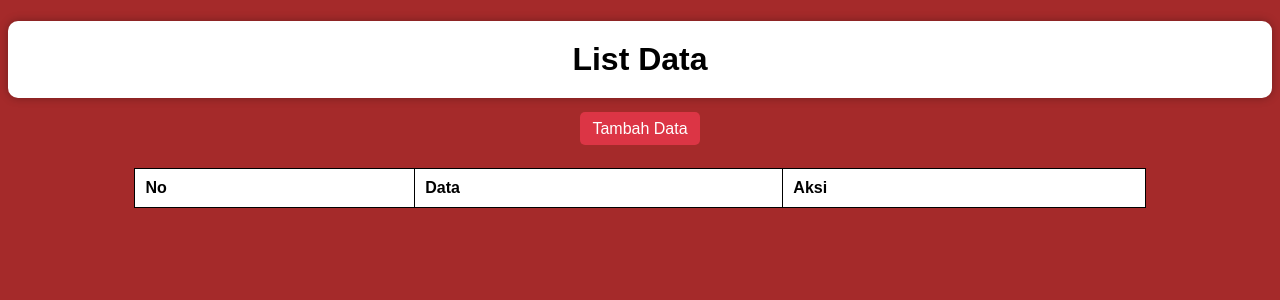
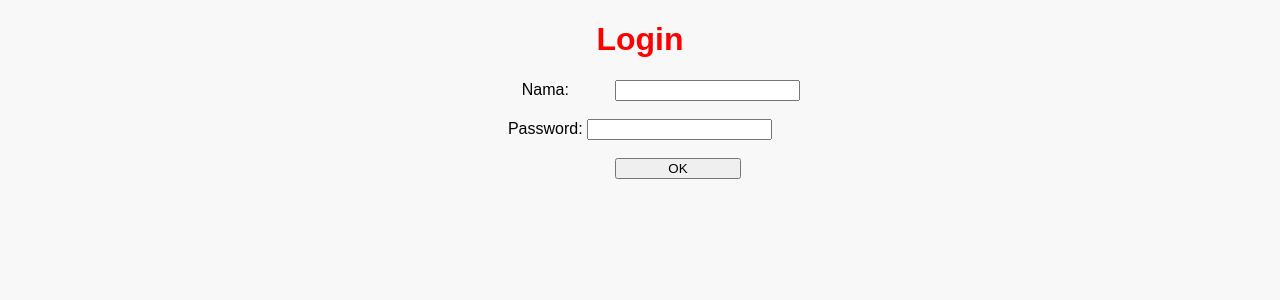
Before and after one commit to Stepanus-Denny-PR-A/Stepanus-Denny-PR-A-Tugas_5_PBD_215314081, a PHP site: page / in a window 1280 px wide. Shown: the top 300 px of the page. Run offline with PHP 8.4, Linux system fonts and the light colour scheme; data that the repository does not hold is empty.

Commit message:
versi2.0

```diff
--- a/index.php
+++ b/index.php
@@ -1,78 +1,109 @@
-<?php
-require 'Fungsi.php';
-$Data = query('SELECT * FROM data_pengguna');
-?>
-
 <!DOCTYPE html>
 <html>
 <head>
-   <meta charset="utf-8">
-   <meta name="viewport" content="width=device-width, initial-scale=1">
-   <title>215314081</title>
-   <style>
+    <title>Login Page</title>
+    <style type="text/css">
         body {
-         background-color: brown;
+            background-color: #F8F8F8;
             font-family: Arial, sans-serif;
         }
-      h1 {
-         text-align: center;
-         color: black;
-         background-color: white;
+        .container {
+            background-color: #FFFFFF;
+            border-radius: 5px;
+            box-shadow: 0px 2px 2px #CCCCCC;
             padding: 20px;
-         border-radius: 10px;
-         box-shadow: 0 0 10px rgba(0,0,0,0.3);
+            margin: auto;
+            margin-top: 50px;
+            width: 350px;
         }
-      table {
-         border-collapse: collapse;
-         width: 80%;
-         margin: auto;
-         margin-top: 30px;
-         margin-bottom: 50px;
+        .form-group {
+            margin-bottom: 10px;
         }
-      th, td {
-         border: 1px solid black;
+        .form-group input[type="text"], .form-group input[type="password"] {
+            width: 100%;
+            border: none;
+            background-color: #F0F0F0;
             padding: 10px;
-         text-align: left;
-         background-color: white;
+            border-radius: 3px;
+            font-size: 16px;
         }
-      th {
-         background-color: white;
+        .form-group input[type="submit"] {
+            background-color: #4CAF50;
+            border: none;
+            color: #FFFFFF;
+            padding: 10px;
+            border-radius: 3px;
+            font-size: 16px;
+            cursor: pointer;
         }
-      li {
-         list-style-type: none;
+        .form-group input[type="submit"]:hover {
+            background-color: #3E8E41;
+        }
+        .form-group label {
+            display: block;
+            margin-bottom: 5px;
+            font-size: 16px;
+            font-weight: bold;
+        }
+        .error-msg {
+            color: #FF0000;
             margin-bottom: 10px;
-         font-size: 18px;
-      }
-      a {
-         background-color: #dc3545;
-         color: white;
-         padding: 8px 12px;
-         border-radius: 5px;
-         text-decoration: none;
-      }
-      a:hover {
-         background-color: black;
         }
     </style>
 </head>
 <body>
-   <h1>List Data</h1>
-   <div style="text-align: center">
-      <a href="Tambah.php">Tambah Data</a>
-   </div>
-   <table>
-      <tr>
-         <th>No</th>
-         <th>Data</th>
-         <th>Aksi</th>
-      </tr>
-      <?php $no = 1; foreach ($Data as $unto) { ?>
-         <tr>
-            <td><?= $no++ ?></td>
-            <td><?= $unto["DATA"] ?></td>
-            <td><a href="Hapus.php?id=<?= $unto["ID"] ?>">Hapus</a></td>
-         </tr>
-      <?php } ?>
-   </table>
+<!DOCTYPE html>
+<html>
+<head>
+    <style>
+        p{
+            color:red;
+        }
+        .ganti_warna:hover{
+            color:black;
+            background-color: red;
+            border: solid  5px black;
+        }
+        .Muter:hover{
+            transition: 1s;
+            transform: rotate(360deg);
+
+        }
+
+    </style>
+    <meta charset="utf-8">
+    <meta name="viewport" content="width=device-width, initial-scale=1">
+    <title>To_DO</title>
+</head>
+<body >
+<center>
+<h1  style="color:red">Login</h1>
+<form>
+    <label  id="input_nama">Nama:</label>
+    <input id="input_nama"style="position: relative; left: 3.3%;" />
+    <br><br>
+    <label id="input_password">Password:</label>
+    <input id="input_password"/>
+    <br><br>
+    <button class="ganti_warna" style="width: 10%;height:7%;position:relative;left: 3%;">OK</button>
+</form>
 </body>
 </html>
+
+    </form></center>
+    <?php
+    if(isset($_POST['submit'])) {
+        $username = $_POST['username'];
+        $password = $_POST['password'];
+
+        // Validate username and password
+        if($username == "admin" && $password == "admin123") {
+            echo "<script>alert('Login successful!');</script>";
+        } else {
+            echo "<div class='error-msg'>Invalid username or password!</div>";
+        }
+    }
+    ?>
+</div>
+</body>
+</html>
```
Also changed, not shown: Edit.php (added, +10 -0 lines), main.php (added, +109 -0 lines). Lines whose indentation alone changed are shown as unchanged.
